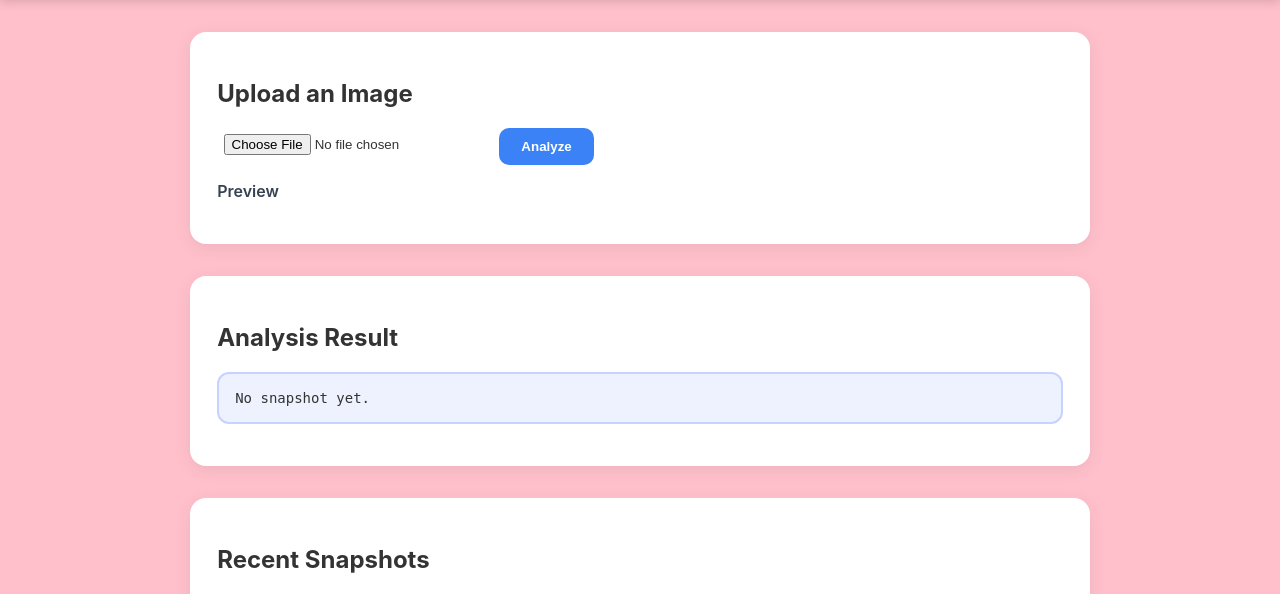
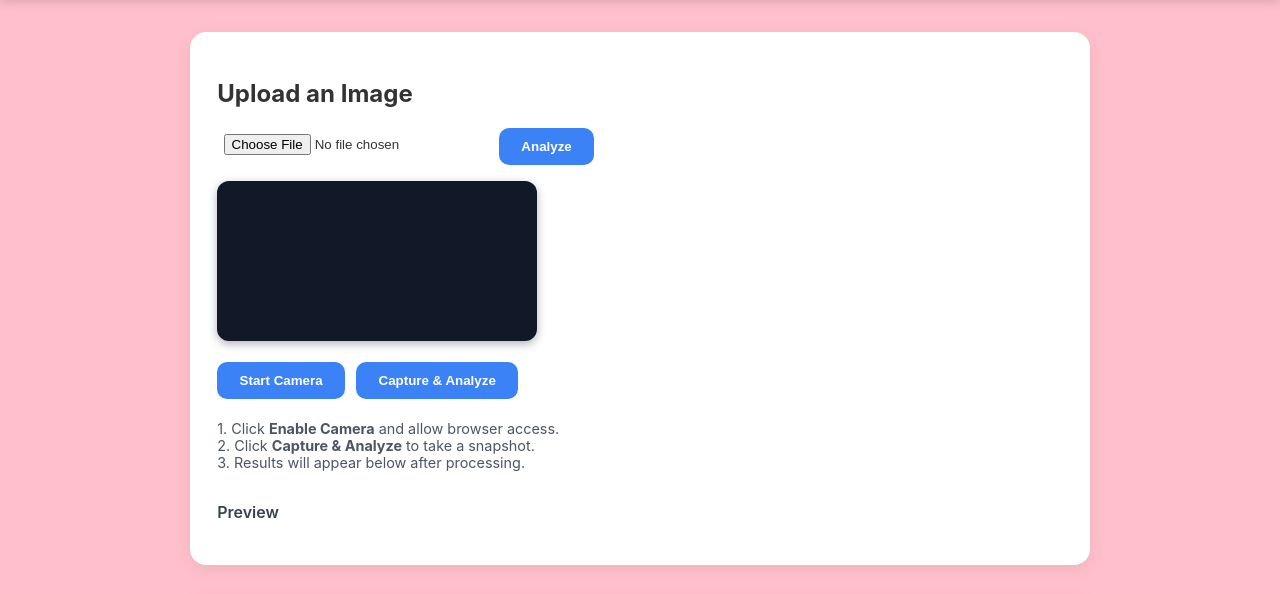
Before and after one commit to swe-students-fall2025/4-containers-reallygood, a Flask app: page /dashboard in a window 1280 px wide. Shown: the part 108-702 px from the top of the page. Run offline with Flask 3, Linux system fonts and the light colour scheme; data that the repository does not hold is empty.

Commit message:
enable webcam

```diff
--- a/web-app/static/css/style.css
+++ b/web-app/static/css/style.css
@@ -78,6 +78,41 @@ input[type="file"] {
   padding: 0.4rem;
 }
 
+.webcam-container {
+  margin-top: 1rem;
+  display: flex;
+  flex-direction: column;
+  gap: 0.8rem;
+}
+
+.webcam-video-wrap {
+  background: #111827;
+  border-radius: 12px;
+  overflow: hidden;
+  max-width: 320px;
+  box-shadow: 0 3px 10px rgba(0,0,0,0.3);
+}
+
+#webcam-video {
+  width: 100%;
+  height: auto;
+  display: block;
+}
+
+.webcam-buttons {
+  display: flex;
+  gap: 0.7rem;
+  margin-top: 0.5rem;
+}
+
+.webcam-help {
+  margin-top: 0.5rem;
+  font-size: 0.9rem;
+  color: #4b5563;
+}
+
+
+
 /* ========= IMAGE PREVIEW ========== */
 .preview-label {
   margin-top: 1rem;
--- a/web-app/static/js/dashboard.js
+++ b/web-app/static/js/dashboard.js
@@ -1,3 +1,122 @@
+let currentStream = null;
+
+async function startWebcam() {
+  const video = document.getElementById("webcam-video");
+  const statusEl = document.getElementById("upload-status");
+
+  if (!navigator.mediaDevices || !navigator.mediaDevices.getUserMedia) {
+    statusEl.textContent = "Camera not supported in this browser.";
+    return;
+  }
+
+  try {
+    // Stop any existing stream
+    if (currentStream) {
+      currentStream.getTracks().forEach((track) => track.stop());
+      currentStream = null;
+    }
+
+    const stream = await navigator.mediaDevices.getUserMedia({ video: true });
+    currentStream = stream;
+    video.srcObject = stream;
+    statusEl.textContent = "Camera started. Click 'Capture & Analyze'.";
+  } catch (err) {
+    console.error("Error accessing webcam:", err);
+    statusEl.textContent = "Could not access camera (permission denied?).";
+  }
+}
+
+async function captureFromWebcam() {
+  const video = document.getElementById("webcam-video");
+  const statusEl = document.getElementById("upload-status");
+  const previewImage = document.getElementById("preview-image");
+  const previewLabel = document.getElementById("preview-label");
+
+  if (!video.srcObject) {
+    statusEl.textContent = "Camera is not started.";
+    return;
+  }
+
+  // Create a temporary canvas to grab the frame
+  const canvas = document.createElement("canvas");
+  canvas.width = video.videoWidth || 640;
+  canvas.height = video.videoHeight || 480;
+
+  const ctx = canvas.getContext("2d");
+  ctx.drawImage(video, 0, 0, canvas.width, canvas.height);
+
+  // Convert to base64 JPEG
+  const dataUrl = canvas.toDataURL("image/jpeg");
+  const base64 = dataUrl.split(",")[1];
+
+  // Show preview from the captured frame
+  previewImage.src = dataUrl;
+  previewImage.style.display = "block";
+  previewLabel.style.display = "block";
+
+  statusEl.textContent = "Uploading captured frame…";
+
+  // Reuse your existing upload API call
+  const resp = await fetch("/api/snapshots", {
+    method: "POST",
+    headers: { "Content-Type": "application/json" },
+    body: JSON.stringify({ image_data: base64 }),
+  });
+
+  if (!resp.ok) {
+    statusEl.textContent = "Upload failed.";
+    return;
+  }
+
+  const data = await resp.json();
+  statusEl.textContent = `Snapshot created: ${data.id}`;
+
+  const snapshotJsonEl = document.getElementById("current-snapshot-json");
+  snapshotJsonEl.textContent = JSON.stringify(data, null, 2);
+
+  // Start polling until ML client finishes processing
+  pollSnapshotStatus(data.id);
+}
+
+document.addEventListener("DOMContentLoaded", () => {
+  const input = document.getElementById("image-input");
+  const previewImage = document.getElementById("preview-image");
+  const previewLabel = document.getElementById("preview-label");
+
+  // File input preview
+  input.addEventListener("change", () => {
+    if (input.files && input.files[0]) {
+      const reader = new FileReader();
+
+      reader.onload = (e) => {
+        previewImage.src = e.target.result;
+        previewImage.style.display = "block";
+        previewLabel.style.display = "block";
+      };
+
+      reader.readAsDataURL(input.files[0]);
+    }
+  });
+
+  // Existing upload button (file)
+  document
+    .getElementById("upload-btn")
+    .addEventListener("click", uploadImage);
+
+  // New webcam buttons
+  document
+    .getElementById("start-webcam-btn")
+    .addEventListener("click", startWebcam);
+
+  document
+    .getElementById("capture-btn")
+    .addEventListener("click", captureFromWebcam);
+
+  // Load recent snapshots on page load
+  loadRecentSnapshots();
+});
+
+
 document.addEventListener("DOMContentLoaded", () => {
   const input = document.getElementById("image-input");
   const previewImage = document.getElementById("preview-image");
--- a/web-app/templates/dashboard.html
+++ b/web-app/templates/dashboard.html
@@ -24,6 +24,23 @@
           <input type="file" id="image-input" accept="image/*" />
           <button id="upload-btn">Analyze</button>
         </div>
+
+        <!-- Webcam row -->
+         <div class="webcam-container">
+            <div class="webcam-video-wrap">
+                <video id="webcam-video" autoplay playsinline></video>
+            </div>
+            <div class="webcam-buttons">
+                <button id="start-webcam-btn">Start Camera</button>
+                <button id="capture-btn">Capture & Analyze</button>
+            </div>
+
+            <p class="webcam-help">
+                1. Click <strong>Enable Camera</strong> and allow browser access.<br>
+                2. Click <strong>Capture &amp; Analyze</strong> to take a snapshot.<br>
+                3. Results will appear below after processing.
+            </p>
+         </div>
 
         <div id="preview-container">
           <p id="preview-label" class="preview-label">Preview</p>
```
